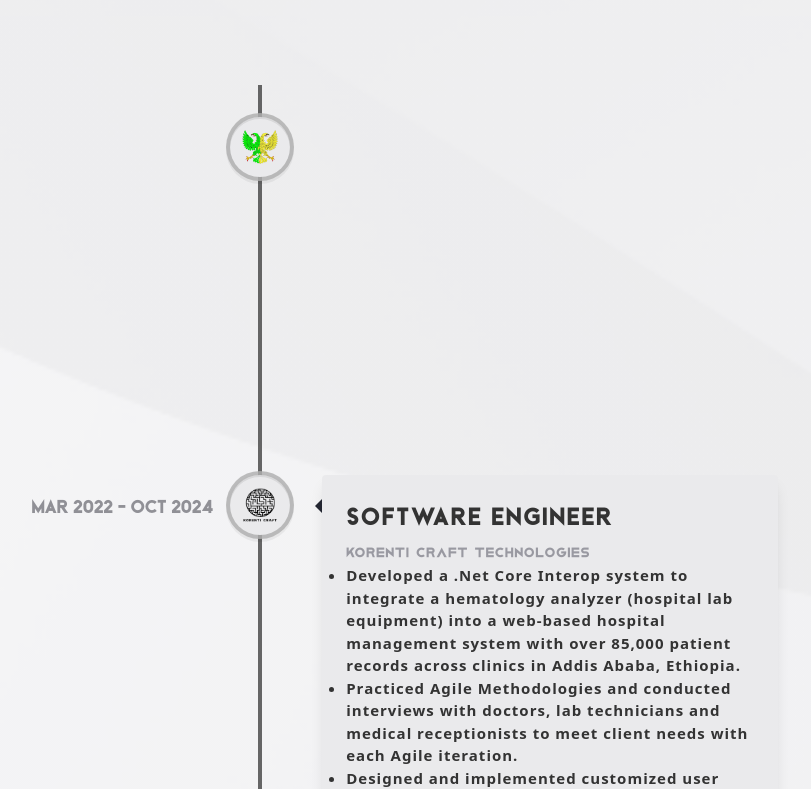
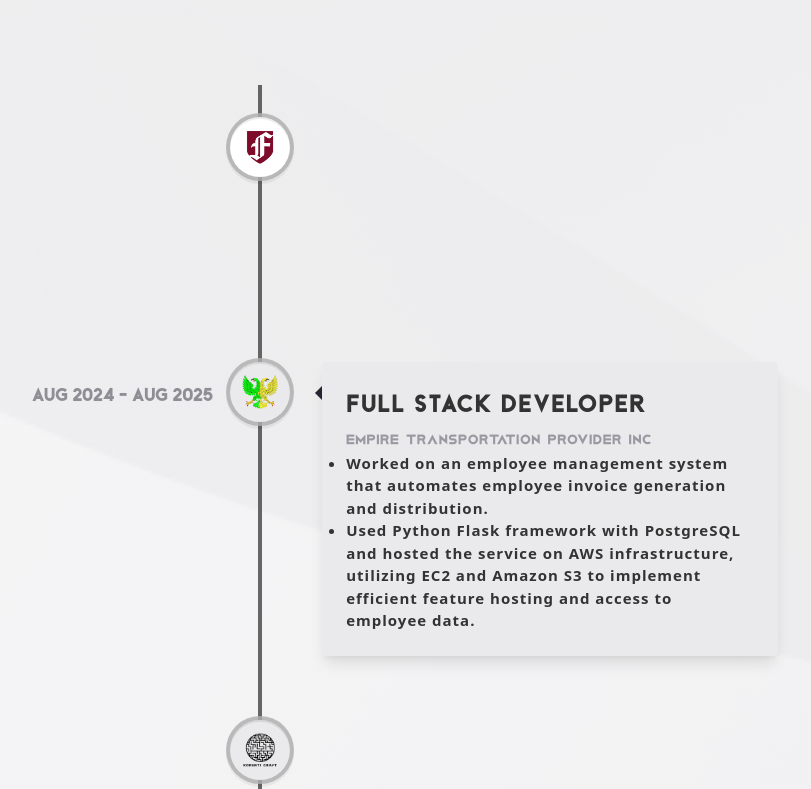
Before and after one commit to natitedros/NextPortfolio, a React (Vite) app: page / in a window 1280 px wide. Shown: the part 3541-4330 px from the top of the page, without its empty margins (380-1191 px from the left). Built offline with nearby package versions, Linux system fonts and the light colour scheme.

Commit message:
edit: added fordham

```diff
--- a/src/assets/index.js
+++ b/src/assets/index.js
@@ -43,6 +43,7 @@ import nerd from "./company/nerd.jpeg";
 import korenti from "./company/korenti.png";
 import empire from "./company/empire.png";
 import a2sv from "./company/a2sv.png";
+import fordham from "./company/fordham.png";
 
 import adega1 from "./projects/adega1.png";
 import adega2 from "./projects/adega2.png";
@@ -103,6 +104,7 @@ export {
   empire,
   a2sv,
   nerd,
+  fordham,
   leftArrow,
   rightArrow,
   adega1,
--- a/src/constants/index.js
+++ b/src/constants/index.js
@@ -39,6 +39,7 @@ import {
   empire,
   nerd,
   a2sv,
+  fordham,
 } from "../assets";
 
 export const navLinks = [
@@ -168,11 +169,21 @@ const technologies = [
 
 const experiences = [
   {
+    title: "Research Assistant",
+    company_name: "Fordham University",
+    icon: fordham,
+    iconBg: "#ffffffff",
+    date: "Aug 2025 - present",
+    description: [
+      "Work on integrating blockchain-based security with computer vision to develop a robust visual homing system."
+    ],
+  },
+  {
     title: "Full Stack Developer",
     company_name: "Empire Transportation Provider Inc",
     icon: empire,
     iconBg: "#eaeaec",
-    date: "Aug 2024 - present",
+    date: "Aug 2024 - Aug 2025",
     description: [
       "Worked on an employee management system that automates employee invoice generation and distribution.",
       "Used Python Flask framework with PostgreSQL and hosted the service on AWS infrastructure, utilizing EC2 and Amazon S3 to implement efficient feature hosting and access to employee data.",
```
Also changed, not shown: src/assets/company/fordham.png (added).
